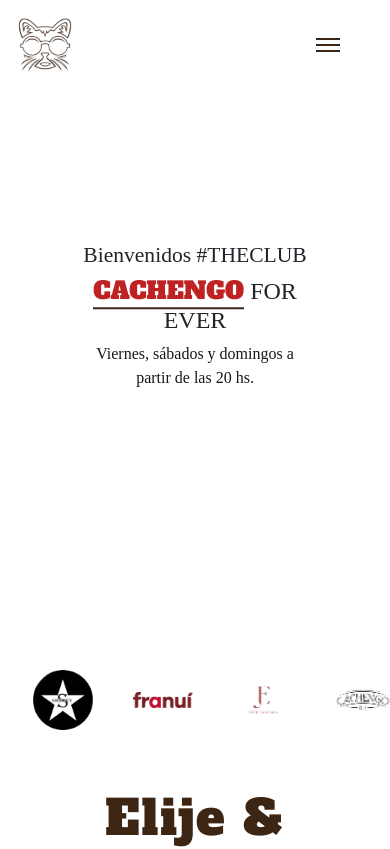
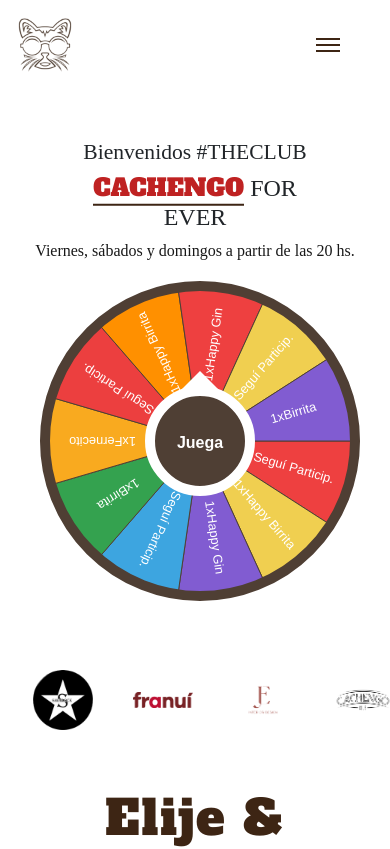
Before and after one commit to dcampostest/cachengoclub, a React (Create React App) app: page / in a window 390 px wide. Shown: the top 849 px of the page. Built offline with nearby package versions, Linux system fonts and the light colour scheme.

Commit message:
add spin game

```diff
--- a/src/App.js
+++ b/src/App.js
@@ -9,7 +9,7 @@
 import PropagateLoader from 'react-spinners/PropagateLoader';
 import Promotions from "./components/utils/Carousel";
 import Publicidad from './components/utils/Publicidad';
-
+import Wheel from './components/utils/Wheel';
 
 function App() {
 
--- a/src/components/Inicio.jsx
+++ b/src/components/Inicio.jsx
@@ -1,13 +1,16 @@
 import React from "react";
-
+import Wheel from "./utils/Wheel";
 function Inicio(){
-
     return(
         <div id='main'>
             <div className='header-heading'>
                 <h4>Bienvenidos #THECLUB</h4>
                 <h2><span>CACHENGO</span> FOR<br/>EVER</h2>
                 <p className='details'>Viernes, sábados y domingos a partir de las 20 hs.</p>
+
+            </div>
+            <div className='spingame'>
+                <Wheel />
             </div>
         </div>
     )
--- /dev/null
+++ b/src/components/utils/Wheel.jsx
@@ -0,0 +1,72 @@
+import React from "react";
+import 'bootstrap/dist/css/bootstrap.css';
+import WheelComponent from './WheelComponent'
+
+function uno_a_tres() {
+    // sea n100 un número del 1 al 100 y n3 el resultado de tu función
+    var n100 = Math.floor(Math.random()*1000+1);
+    console.log(n100)
+    var win = ''
+    if(n100<=3) {
+        win = '1xBirrita';
+    } else if (n100<=6) {
+        win = '1xFernecito';
+    }else if (n100<=50) {
+        win = '1xHappy Birrita';
+    } else if (n100<=60) {
+        win = '1xHappy Gin';
+    } else {
+        win = 'Seguí Particip.';
+    }
+    return win;
+  }
+
+export default function Wheel() {
+    const segments = [
+        'Seguí Particip.',
+        '1xHappy Birrita',
+        '1xHappy Gin',
+        'Seguí Particip.',
+        '1xBirrita',
+        '1xFernecito',
+        'Seguí Particip.',
+        '1xHappy Birrita',
+        '1xHappy Gin',
+        'Seguí Particip.',
+        '1xBirrita',
+
+    ]
+    const segColors = [
+        '#EE4040',
+        '#F0CF50',
+        '#815CD1',
+        '#3DA5E0',
+        '#34A24F',
+        '#F9AA1F',
+        '#EC3F3F',
+        '#FF9000',
+        '#EE4040',
+        '#F0CF50',
+        '#815CD1'
+    ]
+    const onFinished = (winner) => {
+        console.log(winner)
+    }
+    return (
+
+        <WheelComponent
+        segments={segments}
+        segColors={segColors}
+        onFinished={(winner) => onFinished(winner)}
+        winningSegment={uno_a_tres()}
+        primaryColor='#4F3F34'
+        contrastColor='white'
+        buttonText='Juega'
+        isOnlyOnce={true}
+        size={155}
+        upDuration={1000}
+        downDuration={100000}
+        fontFamily='Arial'
+        />
+    )
+}
--- /dev/null
+++ b/src/components/utils/WheelComponent.jsx
@@ -0,0 +1,222 @@
+import React, { useEffect, useState } from 'react'
+
+const WheelComponent = ({
+  segments,
+  segColors,
+  winningSegment,
+  onFinished,
+  primaryColor = 'black',
+  contrastColor = 'white',
+  buttonText = 'Spin',
+  isOnlyOnce = true,
+  size = 290,
+  upDuration = 100,
+  downDuration = 1000,
+  fontFamily = 'proxima-nova'
+}) => {
+  let currentSegment = ''
+  let isStarted = false
+  const [isFinished, setFinished] = useState(false)
+  let timerHandle = 0
+  const timerDelay = segments.length
+  let angleCurrent = 0
+  let angleDelta = 0
+  let canvasContext = null
+  let maxSpeed = Math.PI / `${segments.length}`
+  const upTime = segments.length * upDuration
+  const downTime = segments.length * downDuration
+  let spinStart = 0
+  let frames = 0
+  const centerX = 200
+  const centerY = 200
+  useEffect(() => {
+    wheelInit()
+    setTimeout(() => {
+      window.scrollTo(0, 1)
+    }, 0)
+  }, [])
+  const wheelInit = () => {
+    initCanvas()
+    wheelDraw()
+  }
+
+  const initCanvas = () => {
+    let canvas = document.getElementById('canvas')
+    console.log(navigator)
+    if (navigator.userAgent.indexOf('MSIE') !== -1) {
+      canvas = document.createElement('canvas')
+      canvas.setAttribute('width', 500)
+      canvas.setAttribute('height', 300)
+      canvas.setAttribute('id', 'canvas')
+      document.getElementById('wheel').appendChild(canvas)
+    }
+    canvas.addEventListener('click', spin, false)
+    canvasContext = canvas.getContext('2d')
+  }
+  const spin = () => {
+    isStarted = true
+    if (timerHandle === 0) {
+      spinStart = new Date().getTime()
+      // maxSpeed = Math.PI / ((segments.length*2) + Math.random())
+      maxSpeed = Math.PI / segments.length
+      frames = 0
+      timerHandle = setInterval(onTimerTick, timerDelay)
+    }
+  }
+  const onTimerTick = () => {
+    frames++
+    draw()
+    const duration = new Date().getTime() - spinStart
+    let progress = 0
+    let finished = false
+    if (duration < upTime) {
+      progress = duration / upTime
+      angleDelta = maxSpeed * Math.sin((progress * Math.PI) / 2)
+    } else {
+      if (winningSegment) {
+        if (currentSegment === winningSegment && frames > segments.length) {
+          progress = duration / upTime
+          angleDelta =
+            maxSpeed * Math.sin((progress * Math.PI) / 2 + Math.PI / 2)
+          progress = 1
+        } else {
+          progress = duration / downTime
+          angleDelta =
+            maxSpeed * Math.sin((progress * Math.PI) / 2 + Math.PI / 2)
+        }
+      } else {
+        progress = duration / downTime
+        angleDelta = maxSpeed * Math.sin((progress * Math.PI) / 2 + Math.PI / 2)
+      }
+      if (progress >= 1) finished = true
+    }
+
+    angleCurrent += angleDelta
+    while (angleCurrent >= Math.PI * 2) angleCurrent -= Math.PI * 2
+    if (finished) {
+      setFinished(true)
+      onFinished(currentSegment)
+      clearInterval(timerHandle)
+      timerHandle = 0
+      angleDelta = 0
+    }
+  }
+
+  const wheelDraw = () => {
+    clear()
+    drawWheel()
+    drawNeedle()
+  }
+
+  const draw = () => {
+    clear()
+    drawWheel()
+    drawNeedle()
+  }
+
+  const drawSegment = (key, lastAngle, angle) => {
+    const ctx = canvasContext
+    const value = segments[key]
+    ctx.save()
+    ctx.beginPath()
+    ctx.moveTo(centerX, centerY)
+    ctx.arc(centerX, centerY, size, lastAngle, angle, false)
+    ctx.lineTo(centerX, centerY)
+    ctx.closePath()
+    ctx.fillStyle = segColors[key]
+    ctx.fill()
+    ctx.stroke()
+    ctx.save()
+    ctx.translate(centerX, centerY)
+    ctx.rotate((lastAngle + angle) / 2)
+    ctx.fillStyle = contrastColor
+    ctx.font = '0.8em ' + fontFamily
+    ctx.fillText(value.substr(0, 21), size / 2 + 20, 0)
+    ctx.restore()
+  }
+
+  const drawWheel = () => {
+    const ctx = canvasContext
+    let lastAngle = angleCurrent
+    const len = segments.length
+    const PI2 = Math.PI * 2
+    ctx.lineWidth = 1
+    ctx.strokeStyle = primaryColor
+    ctx.textBaseline = 'middle'
+    ctx.textAlign = 'center'
+    ctx.font = '1em ' + fontFamily
+    for (let i = 1; i <= len; i++) {
+      const angle = PI2 * (i / len) + angleCurrent
+      drawSegment(i - 1, lastAngle, angle)
+      lastAngle = angle
+    }
+
+    // Draw a center circle
+    ctx.beginPath()
+    ctx.arc(centerX, centerY, 50, 0, PI2, false)
+    ctx.closePath()
+    ctx.fillStyle = primaryColor
+    ctx.lineWidth = 10
+    ctx.strokeStyle = contrastColor
+    ctx.fill()
+    ctx.font = 'bold 1em ' + fontFamily
+    ctx.fillStyle = contrastColor
+    ctx.textAlign = 'center'
+    ctx.fillText(buttonText, centerX, centerY + 3)
+    ctx.stroke()
+
+    // Draw outer circle
+    ctx.beginPath()
+    ctx.arc(centerX, centerY, size, 0, PI2, false)
+    ctx.closePath()
+
+    ctx.lineWidth = 10
+    ctx.strokeStyle = primaryColor
+    ctx.stroke()
+  }
+
+  const drawNeedle = () => {
+    const ctx = canvasContext
+    ctx.lineWidth = 1
+    ctx.strokeStyle = contrastColor
+    ctx.fileStyle = contrastColor
+    ctx.beginPath()
+    ctx.moveTo(centerX + 20, centerY - 50)
+    ctx.lineTo(centerX - 20, centerY - 50)
+    ctx.lineTo(centerX, centerY - 70)
+    ctx.closePath()
+    ctx.fill()
+    const change = angleCurrent + Math.PI / 2
+    let i =
+      segments.length -
+      Math.floor((change / (Math.PI * 2)) * segments.length) -
+      1
+    if (i < 0) i = i + segments.length
+    var hoy = new Date();
+    var fecha = hoy.getDate() + '-' + ( hoy.getMonth() + 1 );
+    var hora = hoy.getHours() + ':' + hoy.getMinutes();
+    var fechaYHora = fecha + ' ' + hora;
+    ctx.textBaseline = 'middle'
+    ctx.fillStyle = '#013F34'
+    ctx.font = 'bold 1.5em ' + fontFamily
+    currentSegment = segments[i]
+    isStarted && ctx.fillText(currentSegment + ' ' + fechaYHora, centerX + 10, centerY + size + 50)
+  }
+  const clear = () => {
+    const ctx = canvasContext
+    ctx.clearRect(0, 0, 1000, 800)
+  }
+  return (
+    <div id='wheel'>
+      <canvas
+        id='canvas'
+        width='400'
+        height='500'
+        style={{
+          pointerEvents: isFinished && isOnlyOnce ? 'none' : 'auto'
+        }}
+      />
+    </div>
+  )
+}
+export default WheelComponent
--- a/src/data.json
+++ b/src/data.json
@@ -90,17 +90,17 @@
             "price": "800"
         },
         {
-            "name": "NOT CACHENGO BBQ(vegetariano)",
+            "name": "NOT CACHENGO BBQ(veg.)",
             "description": "Pan de papa, medallón vegetariano not burguer, cheddar, barbacoa y papas fritas",
             "price": "800"
         },
         {
-            "name": "NOT BIG CAT(vegetariano)",
+            "name": "NOT BIG CAT(veg.)",
             "description": "Pan de papa, medallón vegetariano not burguer, lechuga, cebolla, cheddar, salsa big cat, pepinillos y papas fritas.",
             "price": "800"
         },
         {
-            "name": "NOT AMERICANA(vegetariano)",
+            "name": "NOT AMERICANA(veg.)",
             "description": "Pan de papa, medallón vegetariano not burguer, lechuga, cebolla, cheddar, tomate, ketchup y papas fritas.",
             "price": "800"
         }
--- a/src/index.css
+++ b/src/index.css
@@ -94,11 +94,17 @@
 .header-heading{
 	font-family: 'Montserrat';
 	width: 800px;
-	position: absolute;
+    height: 45%;
+	position: relative;
     left: 25%;
-    top: 55%;
+    top: 40%;
     text-align: left;
 	transform: translate(-25%,-55%);
+}
+.spingame{
+    left: 50%;
+    top: 55%;
+    width: 100%;
 }
 .header-heading span{
     font-family: 'Alfa Slab One';
@@ -175,10 +181,7 @@
 }
 .a-container{
     display: flex;
-    justify-content: center;
     align-content: center;
-
-
 }
 .a-box{
     background-color: #ffffff;
@@ -350,7 +353,7 @@
     }
 }
 
-@media(max-width:1190px){
+@media(max-width:2560px){
 	#main{
 		background-size: 1150px !important;
 
@@ -411,7 +414,7 @@
 	}
 	.header-heading{
 		left: 50%;
-		top: 50%;
+		top: 40%;
 		transform: translate(-50%,-50%);
     }
     .pr-heading{
@@ -456,7 +459,14 @@
 }
 @media(max-width:600px){
 	.header-heading{
-		width:60%;
+		width:100%;
+        height: 37%;
+        position: relative;
+    }
+    .spingame{
+        width: 100%;
+        align-content: flex-start;
+        text-align: left;
     }
     .pr-heading{
 		width:60%;
```
Also changed, not shown: 1 other file (tests, documents, lock files or other folders). Lines whose indentation alone changed are shown as unchanged.
